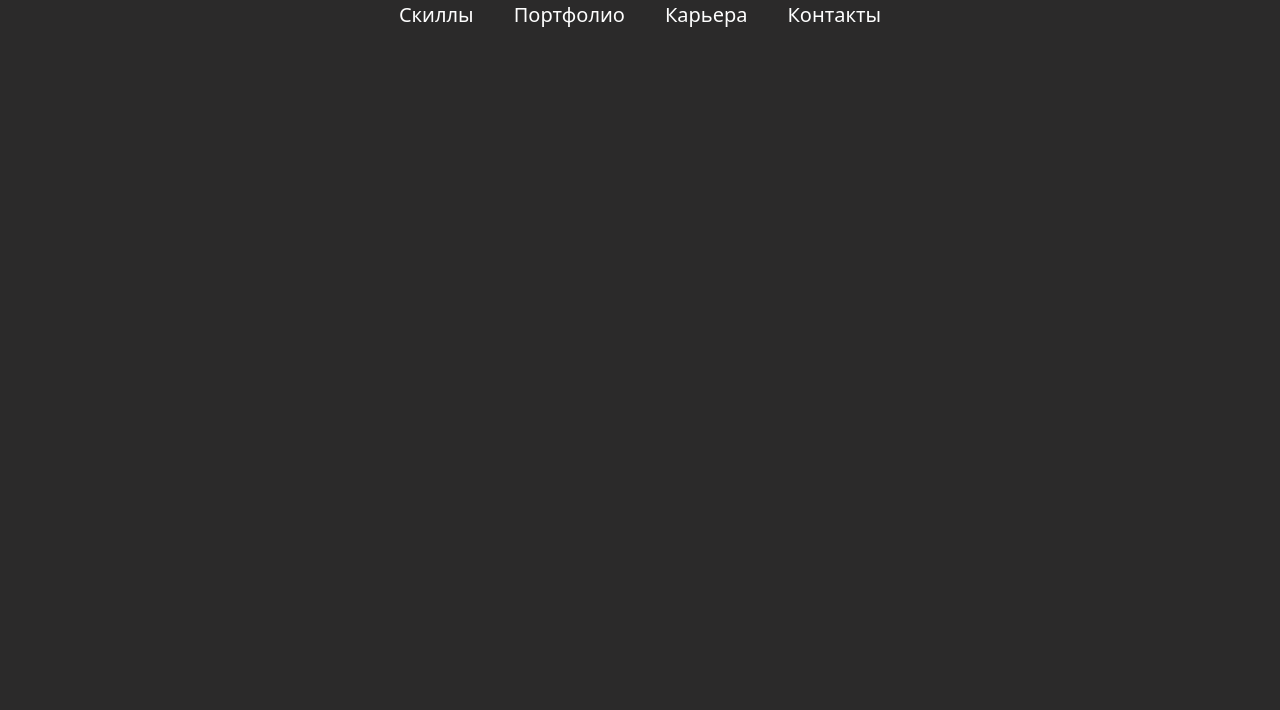
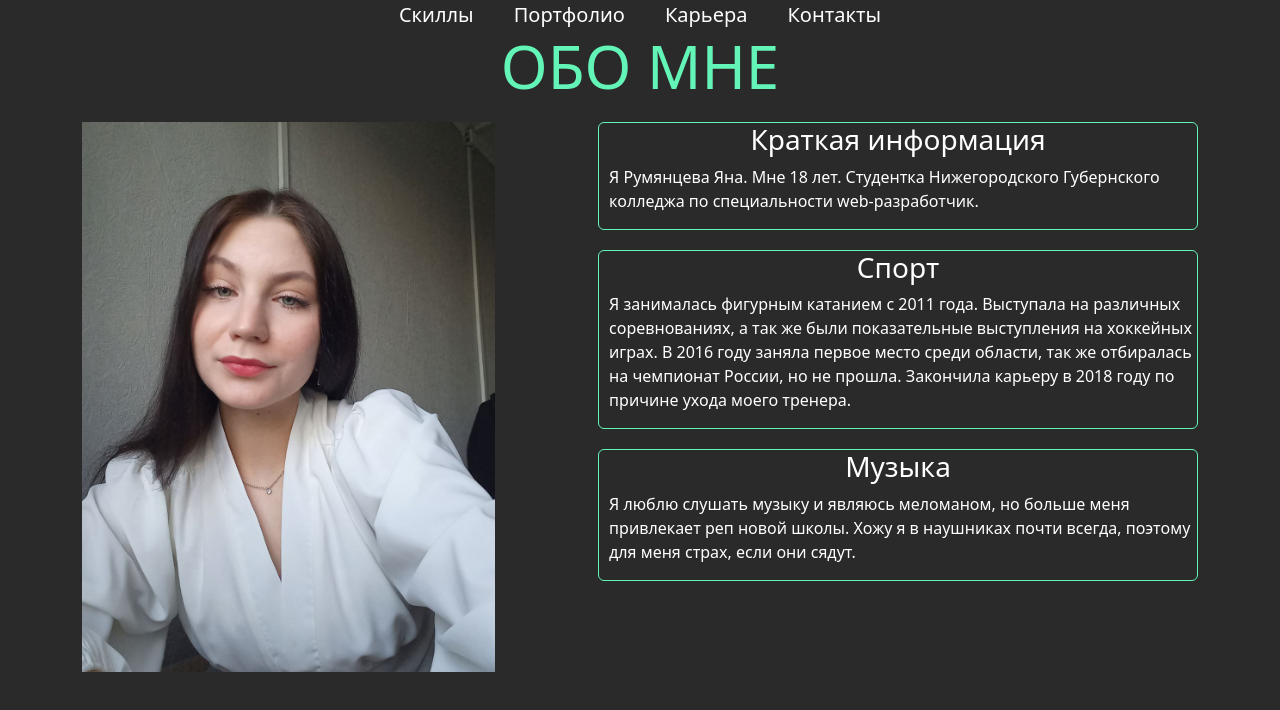
Before and after one commit to rmntsvn/portfolio, a plain HTML site: page index.html in a window 1280 px wide. Drawn offline with nearby package versions, Linux system fonts and the light colour scheme.

Commit message:
сделала главную страницу

```diff
--- a/index.html
+++ b/index.html
@@ -19,5 +19,32 @@
             </div>
         </div>
     </header>
+
+    <main>
+        <div class="section-me">
+            <div class="container">
+                <h2>ОБО МНЕ</h2>
+                <div class="inf">
+                    <div class="one">
+                        <img src="./img/i.jpg" alt="">
+                    </div>
+                    <div class="two">
+                        <div class="card">
+                            <h3>Краткая информация</h3>
+                            <p>Я Румянцева Яна. Мне 18 лет. Студентка Нижегородского Губернского колледжа по специальности web-разработчик. </p>
+                        </div>
+                        <div class="card">
+                            <h3>Cпорт</h3>
+                            <p>Я занималась фигурным катанием с 2011 года. Выступала на различных соревнованиях, а так же были показательные выступления на хоккейных играх. В 2016 году заняла первое место среди области, так же отбиралась на чемпионат России, но не прошла. Закончила карьеру в 2018 году по причине ухода моего тренера.</p>
+                        </div>
+                        <div class="card">
+                            <h3>Музыка</h3>
+                            <p>Я люблю слушать музыку и являюсь меломаном, но больше меня привлекает реп новой школы. Хожу я в наушниках почти всегда, поэтому для меня страх, если они сядут. </p>
+                        </div>
+                    </div>
+                </div>
+            </div>
+        </div>
+    </main>
 </body>
 </html>
--- a/styles/stylec.css
+++ b/styles/stylec.css
@@ -31,3 +31,39 @@ body {
     color: #63f4b7;
     transition: .5s;
 }
+.section-me .container h2{
+    color: #63f4b7;
+    font-size: 60px;
+    display: flex;
+    justify-content: center;
+}
+.section-me .container .inf{
+    display: flex;
+    flex-direction: row;
+    margin-top:20px
+}
+.section-me .container .one img{
+    width: 80%;
+}
+.section-me .container .two{
+    width: 100%;
+}
+.section-me .container .two .card{
+    margin-bottom: 20px;
+    background-color: #2b2a2a;
+    border:1px solid #63f4b7;
+}
+.section-me .container .two .card h3{
+    color: #ffffff;
+    border: none;
+    display: flex;
+    justify-content: center;
+
+}
+.section-me .container .two .card p{
+    color: #ffffff;
+    margin-left: 10px;
+}
+.section-me{
+    margin-bottom: 150px;
+}
```
